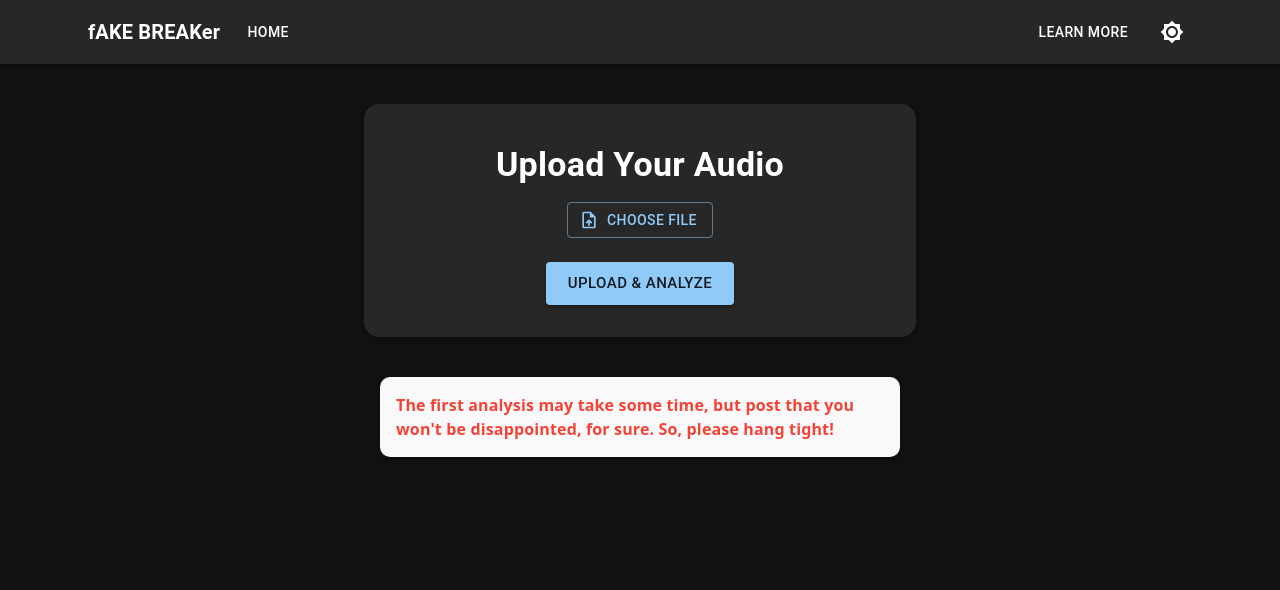
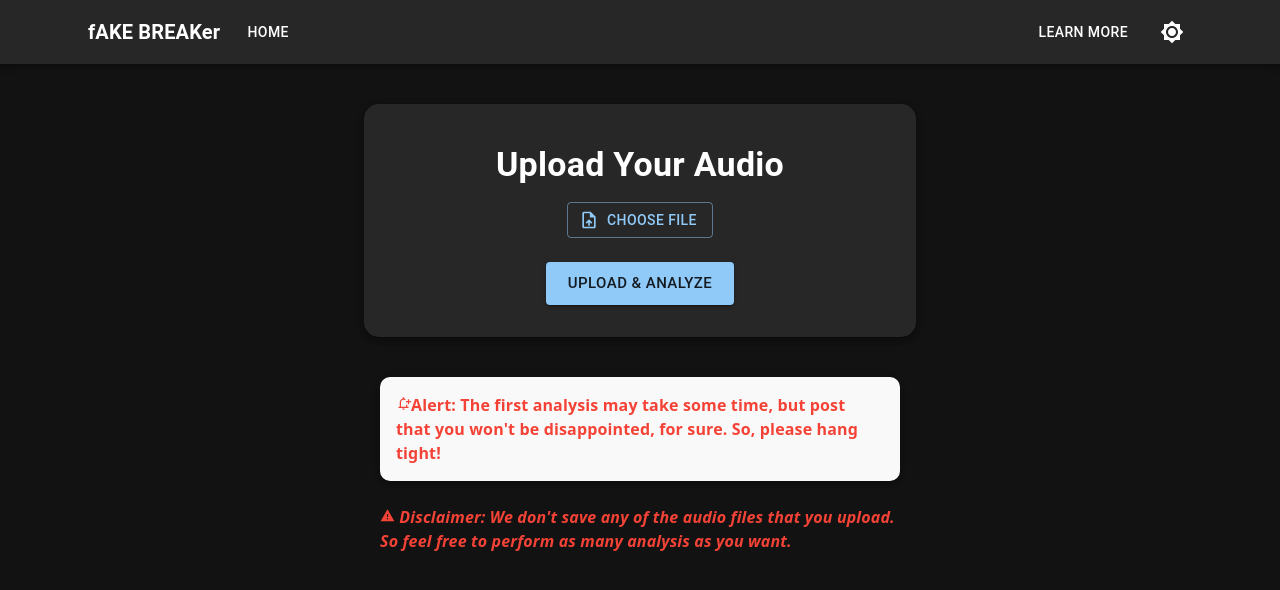
Before and after one commit to jainam03/FakeBreaker-frontend, a React (Vite) app: page /upload in a window 1280 px wide. Shown: the top 590 px of the page. Built offline with nearby package versions, Linux system fonts and the light colour scheme; no server answers.

Commit message:
added some icons and a disclaimer

```diff
--- a/src/components/UploadForm.jsx
+++ b/src/components/UploadForm.jsx
@@ -1,5 +1,6 @@
 import React, { useState } from "react";
 import { useNavigate } from "react-router-dom";
+// eslint-disable-next-line no-unused-vars
 import { uploadAudio } from "../api";
 import {
   Button,
@@ -13,13 +14,14 @@ import {
   CardContent,
   CardActions,
 } from "@mui/material";
-import { UploadFile } from "@mui/icons-material";
+import { UploadFile, Warning, NotificationAddOutlined } from "@mui/icons-material";
 import { motion } from "framer-motion";
 
 const UploadForm = () => {
   const [file, setFile] = useState(null);
   const [error, setError] = useState("");
   const [loading, setLoading] = useState(false);
+  // eslint-disable-next-line no-unused-vars
   const [statusMsg, setStatusMsg] = useState("");
   const navigate = useNavigate();
   // const [uploadProgress, setUploadProgress] = useState(0);
@@ -140,14 +142,21 @@ const UploadForm = () => {
           justifyContent: "center",
           alignItems: "center",
           margin: "1rem",
+          flexDirection: "column",
         }}
       >
         <Paper
           elevation={3}
-          sx={{ p: 2, mt: 3, backgroundColor: "#f9f9f9", borderRadius: "10px" }}
+          sx={{ p: 2, mt: 3, backgroundColor: "#f9f9f9", borderRadius: "10px", display: "flex", flexDirection: "column" }}
         >
-          <Typography variant="body" color="error" fontWeight={"bold"}>The first analysis may take some time, but post that you won't be disappointed, for sure. So, please hang tight!</Typography>
+          <Typography variant="body" color="error" fontWeight={"bold"}>
+            <NotificationAddOutlined sx={{fontSize: 15}} />Alert:
+            The first analysis may take some time, but post that you won't be disappointed, for sure. So, please hang tight!</Typography>
         </Paper>
+          <Typography mt={3} variant="body" color="error" fontWeight={"bold"} fontStyle={"italic"} >
+            <Warning sx={{fontSize: 15}} /> Disclaimer:
+            We don't save any of the audio files that you upload. So feel free to perform as many analysis as you want.
+          </Typography>
       </Box>
     </Container>
   );
```
